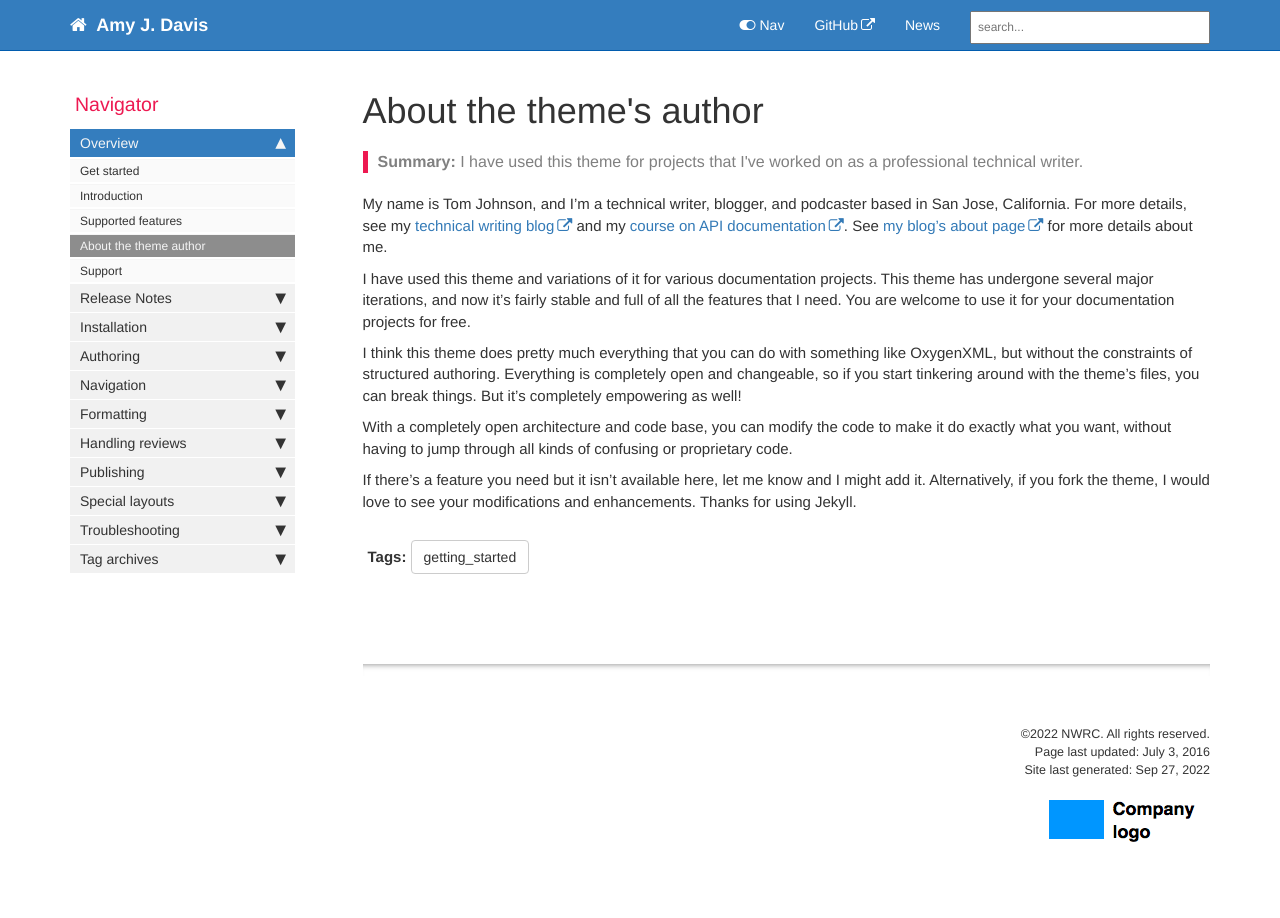
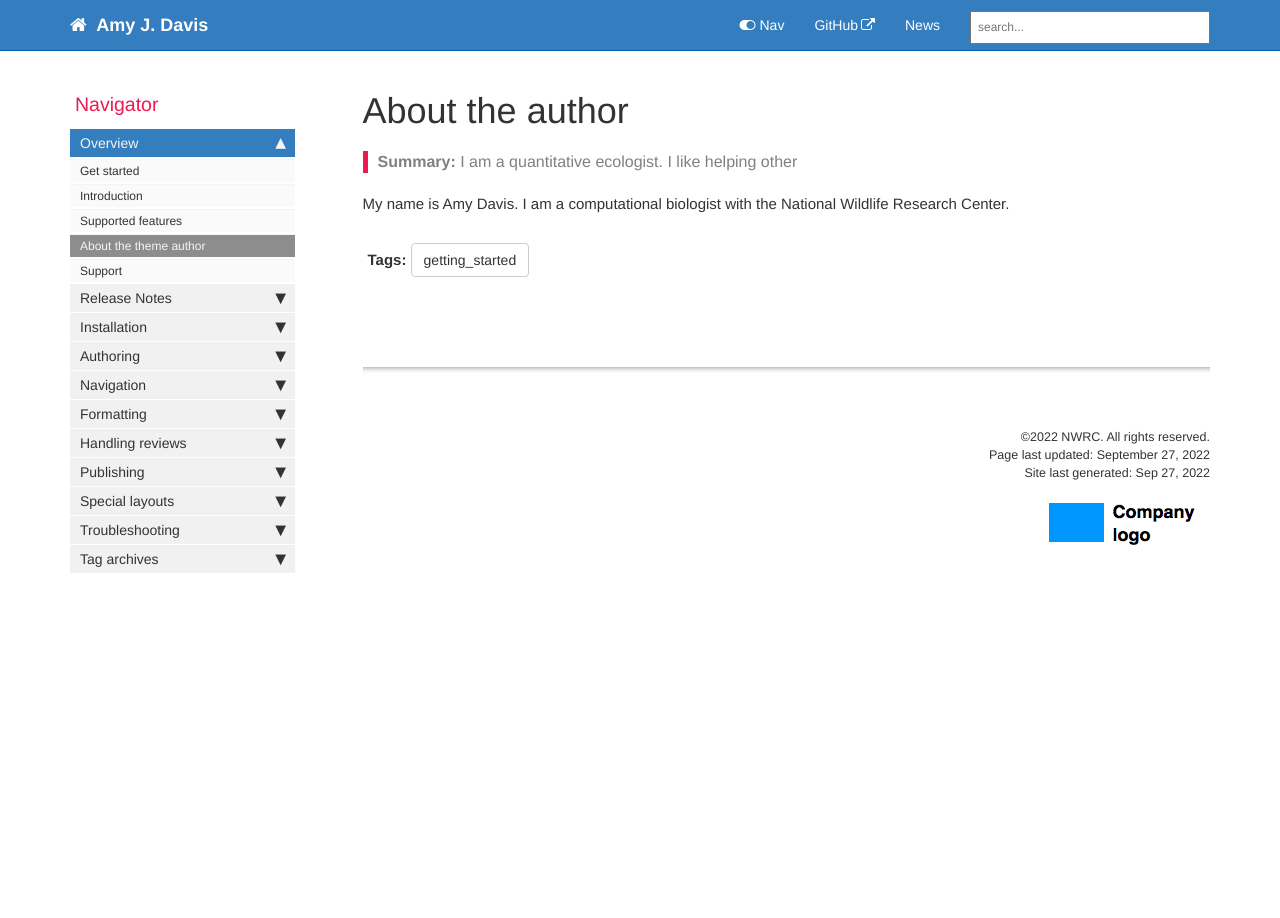
Before and after one commit to AmyJDavis/DocumentsSite, a Jekyll site: the page built from pages/mydoc/mydoc_about.md, in a window 1280 px wide. Built offline with Jekyll 4.4.1, drawn with Linux system fonts in a browser that asks for light colours; comment, search, counter and statistics services are not loaded.

Commit message:
Update mydoc_about.md

```diff
--- a/pages/mydoc/mydoc_about.md
+++ b/pages/mydoc/mydoc_about.md
@@ -1,22 +1,14 @@
 ---
-title: About the theme's author
-keywords: documentation theme, jekyll, technical writers, help authoring tools, hat replacements
-last_updated: July 3, 2016
+title: About the author
+keywords: statisitics
+last_updated: September 27, 2022
 tags: [getting_started]
-summary: "I have used this theme for projects that I've worked on as a professional technical writer."
+summary: "I am a quantitative ecologist. I like helping other"
 sidebar: mydoc_sidebar
 permalink: mydoc_about.html
 folder: mydoc
 ---
 
-My name is Tom Johnson, and I'm a technical writer, blogger, and podcaster based in San Jose, California. For more details, see my [technical writing blog](http://idratherbewriting.com) and my [course on API documentation](http://idratherbewriting.com/learnapidoc/).  See [my blog's about page](http://idratherbewriting.com/aboutme/) for more details about me.
-
-I have used this theme and variations of it for various documentation projects. This theme has undergone several major iterations, and now it's fairly stable and full of all the features that I need. You are welcome to use it for your documentation projects for free.
-
-I think this theme does pretty much everything that you can do with something like OxygenXML, but without the constraints of structured authoring. Everything is completely open and changeable, so if you start tinkering around with the theme's files, you can break things. But it's completely empowering as well!
-
-With a completely open architecture and code base, you can modify the code to make it do exactly what you want, without having to jump through all kinds of confusing or proprietary code.
-
-If there's a feature you need but it isn't available here, let me know and I might add it. Alternatively, if you fork the theme, I would love to see your modifications and enhancements. Thanks for using Jekyll.
+My name is Amy Davis. I am a computational biologist with the National Wildlife Research Center.
 
 {% include links.html %}
```
